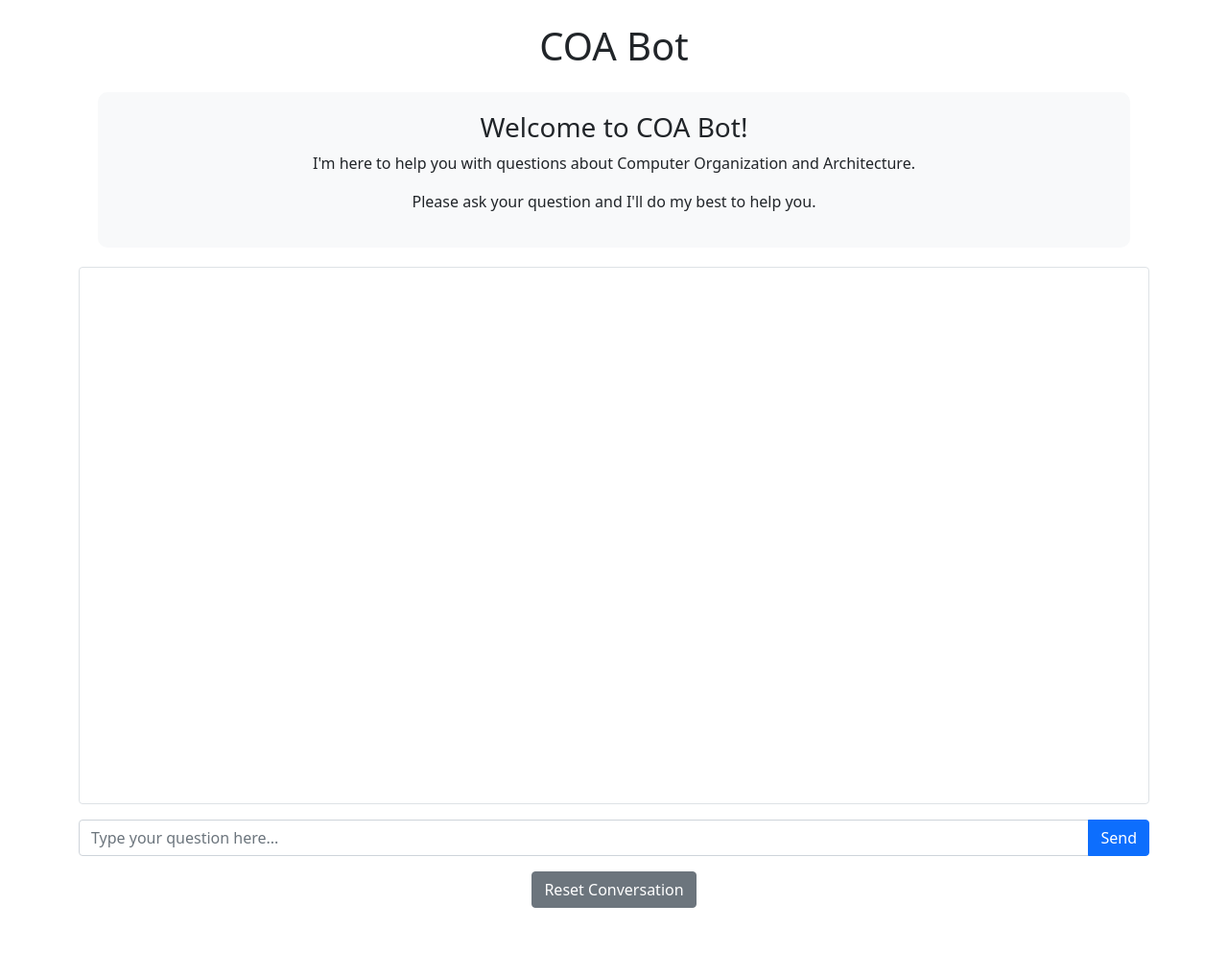
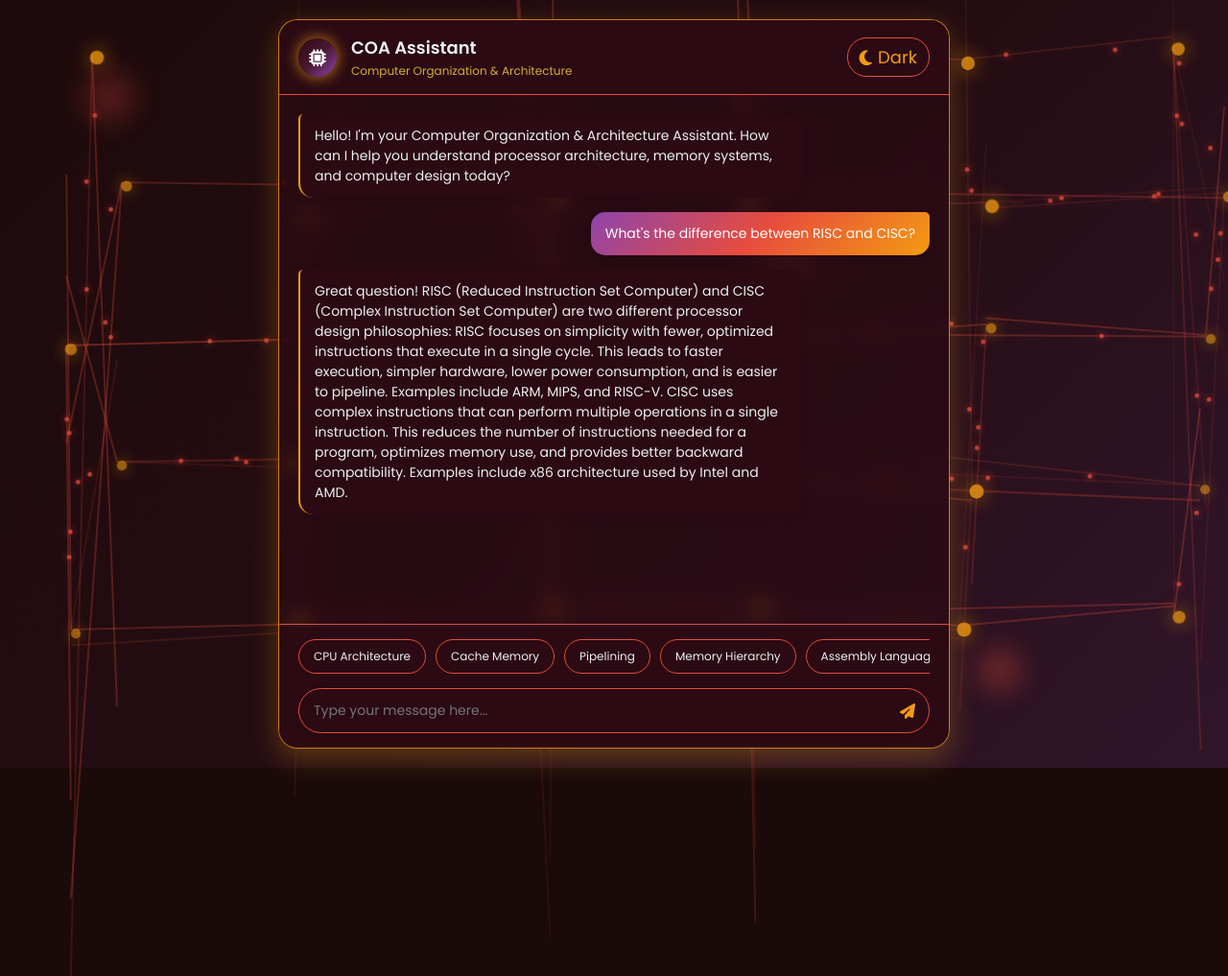
Before and after one commit to MindSyncAI/COA-BOT-1, a Flask app: page / in a window 1280 px wide; the page is wider, and only the part inside the window is pictured. Shown: that part at 96% size. Before the commit the page ends 946 px from the top of that part, so only its background shows below. Run offline with Flask 3, Linux system fonts and the light colour scheme; parts of the project's set-up code (start-up, migrations or seed data) failed here and were passed over.

Commit message:
Revert "Update index.html"
This reverts commit 6a54dd30acd8deaa2bb8f162248be19670b12e09.

```diff
--- a/templates/index.html
+++ b/templates/index.html
@@ -3,117 +3,70 @@
 <head>
     <meta charset="UTF-8">
     <meta name="viewport" content="width=device-width, initial-scale=1.0">
-    <title>COA Bot</title>
-    <link href="https://cdn.jsdelivr.net/npm/bootstrap@5.1.3/dist/css/bootstrap.min.css" rel="stylesheet">
-    <style>
-        .chat-container {
-            height: 70vh;
-            overflow-y: auto;
-        }
-        .message {
-            margin: 10px;
-            padding: 10px;
-            border-radius: 10px;
-            max-width: 80%;
-        }
-        .user-message {
-            background-color: #007bff;
-            color: white;
-            margin-left: auto;
-        }
-        .bot-message {
-            background-color: #f8f9fa;
-            color: black;
-        }
-        .welcome-message {
-            text-align: center;
-            padding: 20px;
-            background-color: #f8f9fa;
-            border-radius: 10px;
-            margin: 20px;
-        }
-    </style>
+    <title>COA Assistant</title>
+    <link href="https://fonts.googleapis.com/css2?family=Poppins:wght@300;400;500;600;700&display=swap" rel="stylesheet">
+    <link rel="stylesheet" href="https://cdnjs.cloudflare.com/ajax/libs/font-awesome/6.4.0/css/all.min.css">
+    <link rel="stylesheet" href="{{ url_for('static', filename='style.css') }}">
 </head>
 <body>
-    <div class="container mt-4">
-        <h1 class="text-center mb-4">COA Bot</h1>
-        <div class="welcome-message">
-            <h3>Welcome to COA Bot!</h3>
-            <p>I'm here to help you with questions about Computer Organization and Architecture.</p>
-            <p>Please ask your question and I'll do my best to help you.</p>
-        </div>
-        <div class="chat-container border rounded p-3 mb-3" id="chatContainer">
-            <!-- Messages will be added here -->
-        </div>
-        <div class="input-group mb-3">
-            <input type="text" class="form-control" id="userInput" placeholder="Type your question here...">
-            <button class="btn btn-primary" onclick="sendMessage()">Send</button>
-        </div>
-        <div class="text-center">
-            <button class="btn btn-secondary" onclick="resetChat()">Reset Conversation</button>
+    <!-- Background elements container -->
+    <div class="background-animation" id="backgroundAnimation"></div>
+
+    <!-- Main container -->
+    <div class="container">
+        <div class="chat-container">
+            <!-- Chat header with title and theme toggle -->
+            <div class="chat-header">
+                <div class="chat-header-info">
+                    <div class="chat-icon">
+                        <i class="fas fa-microchip"></i>
+                    </div>
+                    <div class="chat-title">
+                        <h1>COA Assistant</h1>
+                        <p>Computer Organization & Architecture</p>
+                    </div>
+                </div>
+                <button class="theme-toggle" id="themeToggle">
+                    <i class="fas fa-moon"></i>
+                    <span>Dark</span>
+                </button>
+            </div>
+
+            <!-- Chat messages area -->
+            <div class="chat-messages" id="chatMessages">
+                <div class="message bot-message">
+                    Hello! I'm your Computer Organization & Architecture Assistant. How can I help you understand processor architecture, memory systems, and computer design today?
+                </div>
+                <div class="message user-message">
+                    What's the difference between RISC and CISC?
+                </div>
+                <div class="message bot-message">
+                    Great question! RISC (Reduced Instruction Set Computer) and CISC (Complex Instruction Set Computer) are two different processor design philosophies:
+
+                    RISC focuses on simplicity with fewer, optimized instructions that execute in a single cycle. This leads to faster execution, simpler hardware, lower power consumption, and is easier to pipeline. Examples include ARM, MIPS, and RISC-V.
+
+                    CISC uses complex instructions that can perform multiple operations in a single instruction. This reduces the number of instructions needed for a program, optimizes memory use, and provides better backward compatibility. Examples include x86 architecture used by Intel and AMD.
+                </div>
+            </div>
+
+            <!-- Input area with suggestion chips and message input -->
+            <div class="chat-input-container">
+                <div class="chip-container">
+                    <div class="chip">CPU Architecture</div>
+                    <div class="chip">Cache Memory</div>
+                    <div class="chip">Pipelining</div>
+                    <div class="chip">Memory Hierarchy</div>
+                    <div class="chip">Assembly Language</div>
+                    <div class="chip">I/O Systems</div>
+                </div>
+                <div class="input-group">
+                    <input type="text" class="chat-input" placeholder="Type your message here..." id="messageInput">
+                    <i class="fas fa-paper-plane input-icon" id="sendButton"></i>
+                </div>
+            </div>
         </div>
     </div>
 
-    <script>
-        const chatContainer = document.getElementById('chatContainer');
-        const userInput = document.getElementById('userInput');
-
-        userInput.addEventListener('keypress', function(e) {
-            if (e.key === 'Enter') {
-                sendMessage();
-            }
-        });
-
-        function addMessage(message, isUser) {
-            const messageDiv = document.createElement('div');
-            messageDiv.className = `message ${isUser ? 'user-message' : 'bot-message'}`;
-            messageDiv.textContent = message;
-            chatContainer.appendChild(messageDiv);
-            chatContainer.scrollTop = chatContainer.scrollHeight;
-        }
-
-        async function sendMessage() {
-            const message = userInput.value.trim();
-            if (!message) return;
-
-            addMessage(message, true);
-            userInput.value = '';
-
-            try {
-                const response = await fetch('/ask', {
-                    method: 'POST',
-                    headers: {
-                        'Content-Type': 'application/json',
-                    },
-                    body: JSON.stringify({ message: message }),
-                });
-
-                const data = await response.json();
-                addMessage(data.answer, false);
-            } catch (error) {
-                console.error('Error:', error);
-                addMessage('Sorry, there was an error processing your request.', false);
-            }
-        }
-
-        async function resetChat() {
-            try {
-                await fetch('/reset', {
-                    method: 'POST',
-                });
-                chatContainer.innerHTML = '';
-                const welcomeMessage = document.createElement('div');
-                welcomeMessage.className = 'welcome-message';
-                welcomeMessage.innerHTML = `
-                    <h3>Welcome to COA Bot!</h3>
-                    <p>I'm here to help you with questions about Computer Organization and Architecture.</p>
-                    <p>Please ask your question and I'll do my best to help you.</p>
-                `;
-                chatContainer.appendChild(welcomeMessage);
-            } catch (error) {
-                console.error('Error:', error);
-            }
-        }
-    </script>
+    <script src="{{ url_for('static', filename='script.js') }}"></script>
 </body>
 </html>
```
